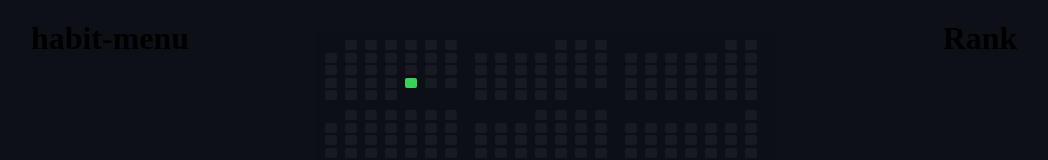
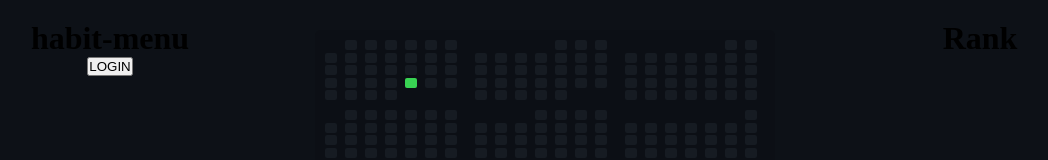
Before and after one commit to LucasOliveira332/league-of-habits, a React (Vite) app in the folder Client/LeagueOfHabits.Client/: page / in a window 1280 px wide. Shown: the top 160 px of the page, without its empty margins (95-1143 px from the left). Built offline with nearby package versions, Linux system fonts and the light colour scheme.

Commit message:
add: user login

```diff
--- /dev/null
+++ b/Client/LeagueOfHabits.Client/Request/UserLoginDTO.tsx
@@ -0,0 +1,6 @@
+interface UserLoginDTO {
+  email: string;
+  password: string;
+}
+
+export { UserLoginDTO };
--- a/Client/LeagueOfHabits.Client/repositories/UserRepository.tsx
+++ b/Client/LeagueOfHabits.Client/repositories/UserRepository.tsx
@@ -1,15 +1,19 @@
 import { apiUrl } from '../config/config';
+import { UserLoginDTO } from '../Request/UserLoginDTO.tsx';
 class UserRepository {
-  private paramUrl: string;
-  private method: string;
-  constructor(paramUrl: string, method: string) {
-    (this.paramUrl = paramUrl), (this.method = method);
-  }
+  async login(user: UserLoginDTO) {
+    const method = 'POST';
+    const header = { 'Content-Type': 'application/json' };
 
-  login() {
-    const method = 'Post';
-    const headers = { 'Content-Type': 'application/json' };
+    const response = await fetch(apiUrl + 'login', {
+      method: method,
+      headers: header,
+      body: JSON.stringify(user),
+    });
 
-    fetch(apiUrl + '/login');
+    const responseJson = await response.json();
+    console.log(responseJson);
   }
 }
+
+export { UserRepository };
--- a/Client/LeagueOfHabits.Client/src/App.tsx
+++ b/Client/LeagueOfHabits.Client/src/App.tsx
@@ -1,12 +1,22 @@
 import { RenderHeatMap } from './Components/HeatMap/HeatMap';
 import './App.css';
+import { UserRepository } from '../repositories/UserRepository';
+import { UserLoginDTO } from '../Request/UserLoginDTO';
 
 function App() {
+  const userRepository = new UserRepository();
+
+  const user: UserLoginDTO = {
+    email: 'lucas.g.oliveira10@hotmail.com',
+    password: '£|m0g£3BG~60^4VPj+UxQTe?9',
+  };
+
   return (
     <>
       <div id="main">
         <div className="habit-menu">
           <h1>habit-menu</h1>
+          <button onClick={() => userRepository.login(user)}>LOGIN</button>
         </div>
         <div>
           <RenderHeatMap />
```
Also changed, not shown: 1 other file (tests, documents, lock files or other folders).
